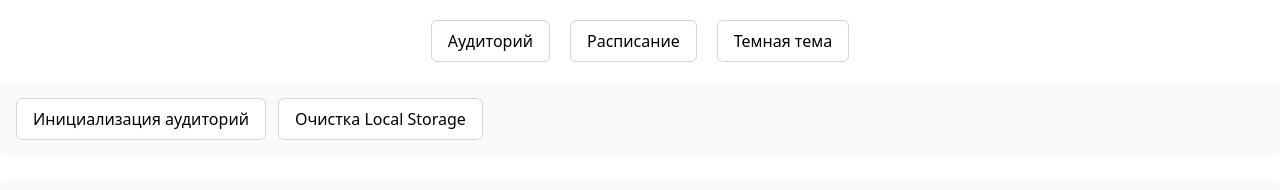
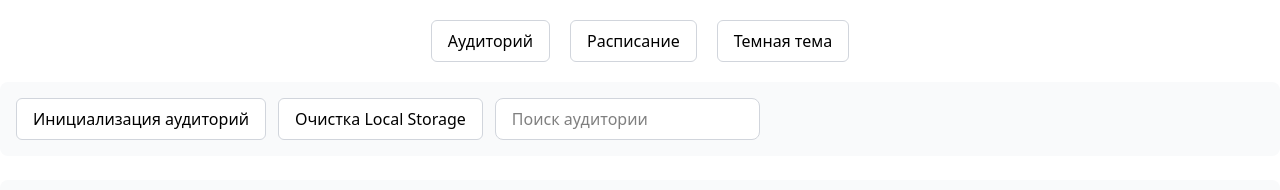
Before and after one commit to Nadoedatel/MITSO-Free-Classrooms-TS, a Vue app: page / in a window 1280 px wide. Shown: the top 190 px of the page. Built offline with nearby package versions, Linux system fonts and the light colour scheme; the HTML template or start-up script is replaced by a standard one.

Commit message:
Убрал лишние переиспользования, добавил собственный компонент с input

```diff
--- a/src/components/Auditoriums/BuildingSelector.vue
+++ b/src/components/Auditoriums/BuildingSelector.vue
@@ -8,7 +8,6 @@
         <h3 class="font-medium mb-2">{{ building.label }}</h3>
         <AppButton
           @click="$emit('select-building', building.type)"
-          class="dark:bg-[#2f2f2f] dark:text-white"
           :disabled="isLoading"
         >
           Получить аудитории
--- a/src/components/Auditoriums/ControlPanel.vue
+++ b/src/components/Auditoriums/ControlPanel.vue
@@ -4,16 +4,18 @@
         v-for="(action, index) in actions"
         :key="index"
         @click="$emit('action', action.method)"
-        class="dark:bg-[#2f2f2f] dark:text-white"
         :disabled="isLoading"
       >
         {{ action.label }}
       </AppButton>
+      <AppInput></AppInput>
+
     </div>
   </template>
 
   <script setup>
 import AppButton from '../UI/AppButton.vue';
+import AppInput from '../UI/AppInput.vue';
 
   defineProps({
     isLoading: Boolean,
--- a/src/components/Schedule/ScheduleSelector.vue
+++ b/src/components/Schedule/ScheduleSelector.vue
@@ -19,7 +19,6 @@
         :disabled="isLoading"
       ></SelectedGroup>
       <AppButton
-        class="dark:bg-[#242424] dark:text-white"
         @click="saveUserGroup"
         :disabled="isLoading"
         >Добавить</AppButton
--- a/src/components/UI/AppButton.vue
+++ b/src/components/UI/AppButton.vue
@@ -1,7 +1,7 @@
 <template>
     <button
       :disabled="disabled"
-      class="px-4 py-2 bg-white border border-gray-300 rounded-md hover:bg-blue-700 hover:text-white transition-colors"
+      class="px-4 py-2 bg-white border dark:bg-[#2f2f2f] dark:text-white border-gray-300 rounded-md hover:bg-blue-700 hover:text-white transition-colors"
       :class="{ 'opacity-50 cursor-not-allowed': disabled }"
       @click="$emit('click')"
     >
--- /dev/null
+++ b/src/components/UI/AppInput.vue
@@ -0,0 +1,10 @@
+<template>
+  <div class="flex justify-center">
+    <input
+    class="px-4 py-2 dark:bg-[#2f2f2f] dark:text-white bg-white text-black border border-gray-300 rounded-lg"
+    placeholder="Поиск аудитории"
+  />
+  </div>
+</template>
+
+<script setup></script>
```
Also changed, not shown: src/views/HomeView.vue (line endings or trailing spaces).
